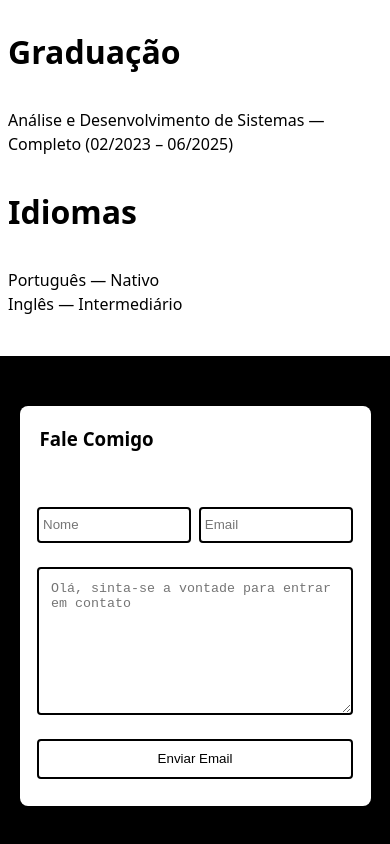
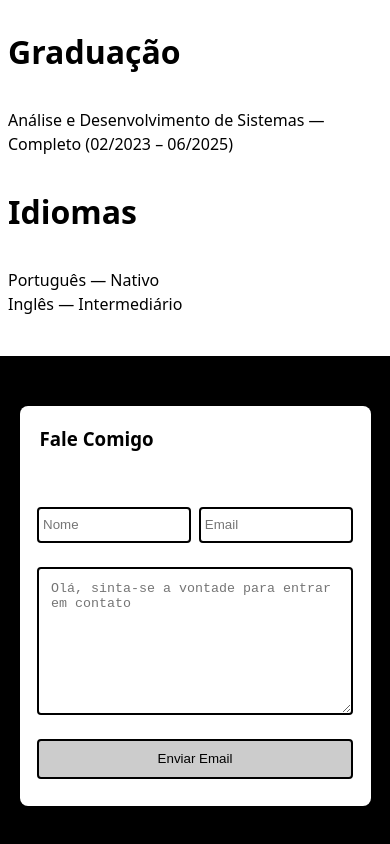
Before and after one commit to Gabriel-Dev-JS/LP-Gabriel, a React (Vite) app: page / in a window 390 px wide. Shown: the part 2366-3210 px from the top of the page. Built offline with nearby package versions, Linux system fonts and the light colour scheme.

Commit message:
alterando a cor dos inputs e do botao

```diff
--- a/src/sections/Contato/style.module.css
+++ b/src/sections/Contato/style.module.css
@@ -87,10 +87,16 @@
     width: 140px;
     height: 40px;
     border-radius: 4px;
-    background-color: #FFFF;
     color: var(--preto);
-    background-color: #FFFF;
+    background-color: #cccccc;
     border: solid 2px var(--preto);
+    /* background-color: #FFFF; */
+    /* background-color: #b5b5b5; */
+}
+
+.btnEmail:hover {
+    cursor: pointer;
+    scale: calc(1.05);
 }
 
 .tituloCurriculo {
@@ -127,7 +133,8 @@
         padding: 0px 20px;
     }
 
-    .email, .btnEmail {
+    .email, .area {
+        color: var(--preto);
         background-color: #FFFF;
     }
 }
```
Also changed, not shown: 4 other files (tests, documents, lock files or other folders).
